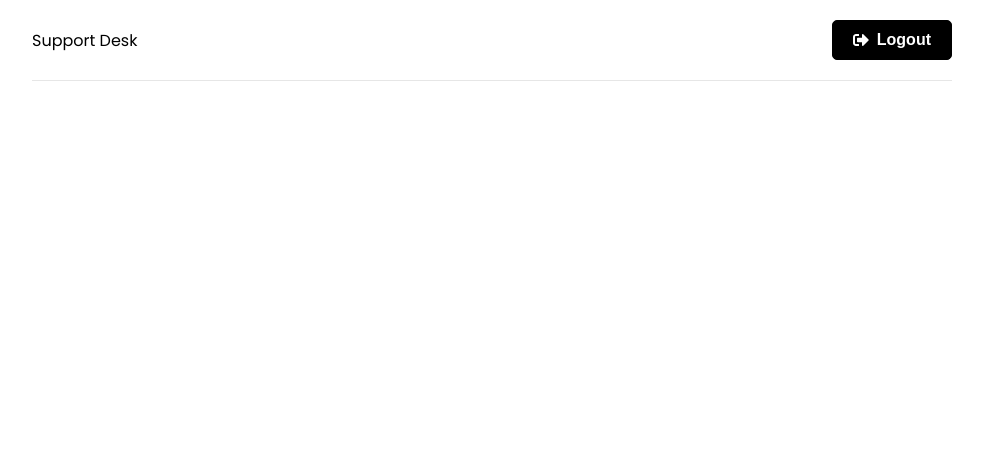
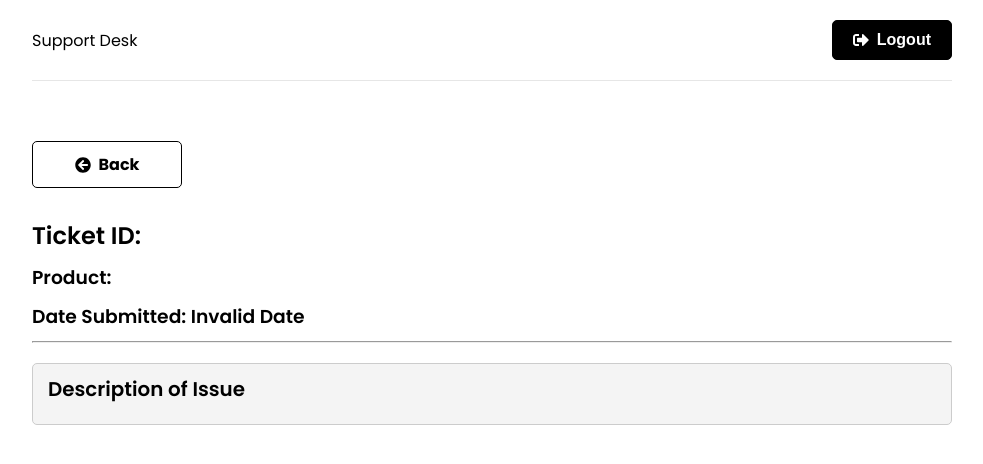
Before and after one commit to M0nster92/ticket-app---MERN-stack, a React (Create React App) app in the folder client/: page /ticket/1 in a window 1280 px wide. Before the commit this address had no page. Shown: the top 464 px of the page, without its empty margins (148-1131 px from the left). Built offline with nearby package versions, Linux system fonts and the light colour scheme; no server answers; sample sign-in values are in the browser's storage.

Commit message:
single ticket view page

```diff
--- a/client/src/App.js
+++ b/client/src/App.js
@@ -9,6 +9,7 @@ import Header from "./components/Header";
 import NewTicket from "./pages/NewTicket";
 import PrivateRoute from "./components/PrivateRoute";
 import Tickets from "./pages/Tickets";
+import Ticket from "./pages/Ticket";
 
 function App() {
   return (
@@ -24,6 +25,7 @@ function App() {
               <Route path="/new-ticket" element={<NewTicket />} />
             </Route>
             <Route path="/tickets" element={<Tickets />} />
+            <Route path="/ticket/:id" element={<Ticket />} />
           </Routes>
         </div>
       </Router>
--- a/client/src/features/ticket/ticketService.js
+++ b/client/src/features/ticket/ticketService.js
@@ -14,6 +14,12 @@ const getTickets = async (token) => {
   return response.data;
 };
 
+const getTicket = async (token, id) => {
+  const config = getConfig(token);
+  const response = await axios.get(`${API_URL}/${id}`, config);
+  return response.data;
+};
+
 const getConfig = (token) => {
   return {
     headers: {
@@ -25,6 +31,7 @@ const getConfig = (token) => {
 const ticketService = {
   createTicket,
   getTickets,
+  getTicket,
 };
 
 export default ticketService;
--- a/client/src/features/ticket/ticketSlice.js
+++ b/client/src/features/ticket/ticketSlice.js
@@ -44,6 +44,23 @@ export const getTickets = createAsyncThunk(
   }
 );
 
+export const getTicket = createAsyncThunk(
+  "ticket/get",
+  async (id, thunkAPI) => {
+    try {
+      const token = thunkAPI.getState().auth.user.token;
+      return await ticketService.getTicket(token, id);
+    } catch (error) {
+      const message =
+        (error.message && error.response.data && error.response.data.message) ||
+        error.message ||
+        error.toString();
+
+      return thunkAPI.rejectWithValue(message);
+    }
+  }
+);
+
 export const ticketSlice = createSlice({
   name: "ticket",
   initialState,
@@ -78,6 +95,21 @@ export const ticketSlice = createSlice({
         state.isLoading = false;
         state.isError = true;
         state.message = action.payload;
+      })
+
+      .addCase(getTicket.pending, (state) => {
+        state.isLoading = true;
+      })
+
+      .addCase(getTicket.fulfilled, (state, action) => {
+        state.ticket = action.payload;
+        state.isLoading = false;
+      })
+
+      .addCase(getTicket.rejected, (state, action) => {
+        state.isLoading = false;
+        state.isError = true;
+        state.message = action.payload;
       });
   },
 });
--- /dev/null
+++ b/client/src/pages/Ticket.jsx
@@ -0,0 +1,62 @@
+import React, { useEffect } from "react";
+import { useSelector, useDispatch } from "react-redux";
+import { useNavigate, useParams } from "react-router-dom";
+import { toast } from "react-toastify";
+import BackButton from "../components/BackButton";
+import Spinner from "../components/Spinner";
+import { getTicket, reset } from "../features/ticket/ticketSlice";
+import { useAuthStatus } from "../hooks/useAuthStatus";
+
+function Ticket() {
+  const dispatch = useDispatch();
+  const navigate = useNavigate();
+  const { id } = useParams();
+  const { ticket, isLoading, isError, message } = useSelector(
+    (state) => state.ticket
+  );
+
+  const { loggedIn, checkingStatus } = useAuthStatus();
+
+  useEffect(() => {
+    if (isError) {
+      toast.error(message);
+    }
+
+    dispatch(getTicket(id));
+  }, [isError, message, id]);
+
+  if (isLoading) {
+    return <Spinner />;
+  }
+
+  if (!loggedIn) {
+    navigate("/login");
+    return;
+  }
+
+  return (
+    <div className="ticket-page">
+      <header className="ticket-header">
+        <BackButton url="/tickets" />
+        <h2>
+          Ticket ID: {ticket._id}
+          <span className={`status status-${ticket.status}`}>
+            {ticket.status}
+          </span>
+        </h2>
+        <h3>Product: {ticket.product}</h3>
+        <h3>
+          Date Submitted: {new Date(ticket.createdAt).toLocaleString("en-US")}
+        </h3>
+
+        <hr />
+        <div className="ticket-desc">
+          <h3>Description of Issue</h3>
+          <p>{ticket.description}</p>
+        </div>
+      </header>
+    </div>
+  );
+}
+
+export default Ticket;
```
